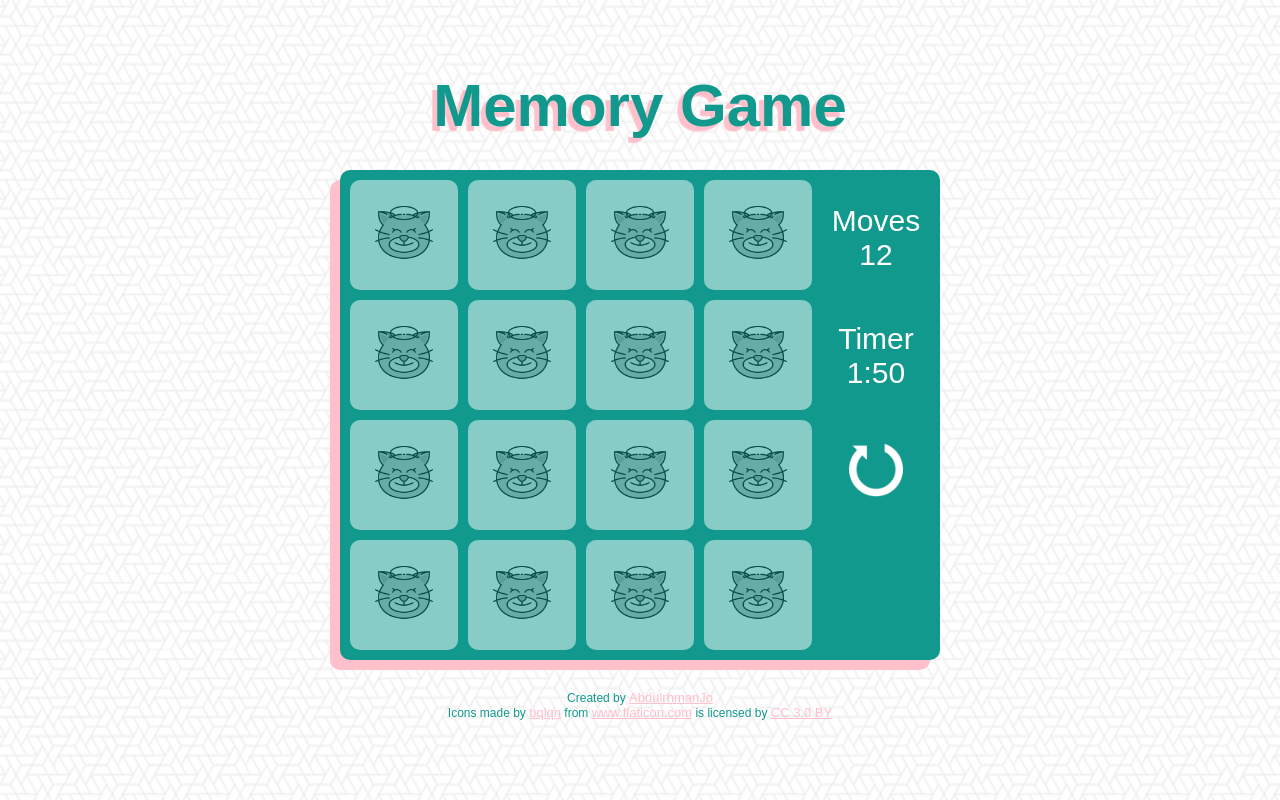
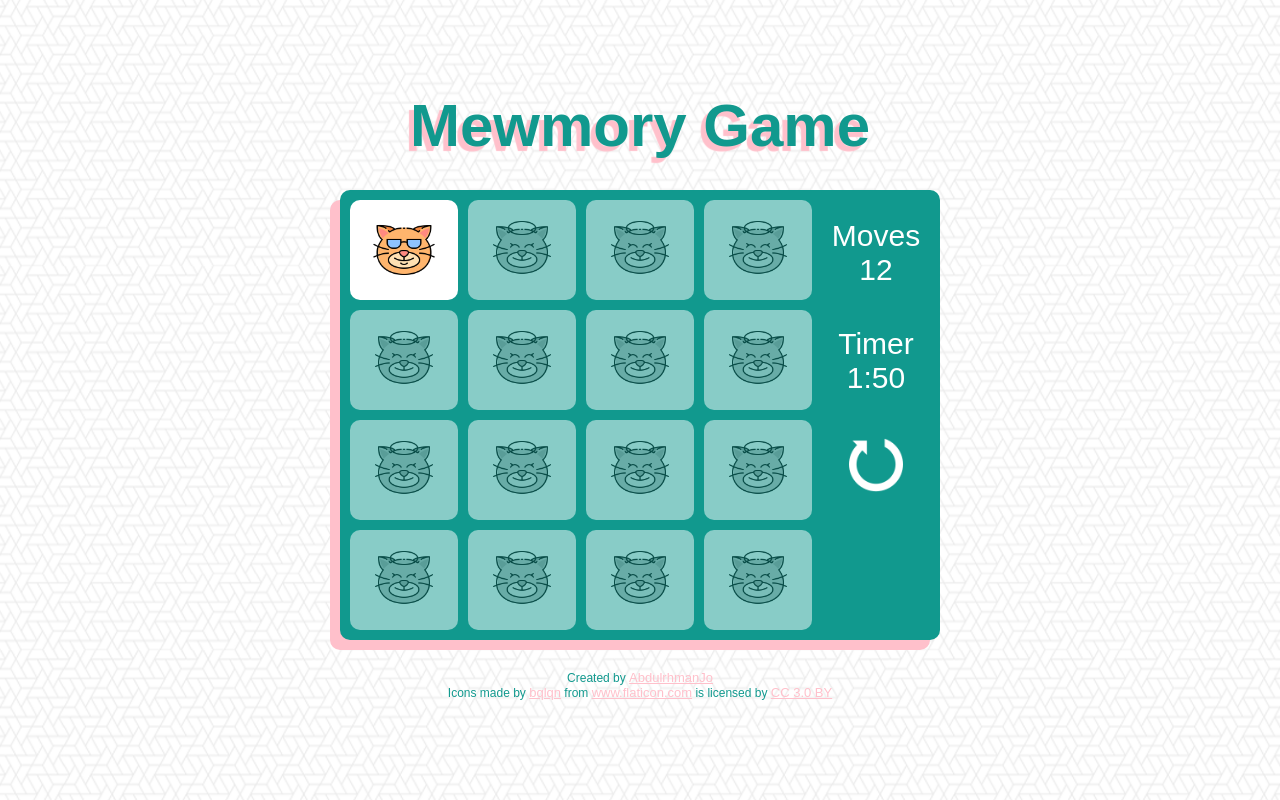
Before and after one commit to AbdulrhmanJo/Memory-Game, a website: page index.html in a window 1280 px wide. Both pictures are taken after a click on the element 404 px from the left and 234 px from the top of the page. Drawn offline with Linux system fonts and the light colour scheme; a web font is replaced by a local one.

Commit message:
add a shuffle method

```diff
--- a/index.html
+++ b/index.html
@@ -12,7 +12,7 @@
 
 <body>
 
-    <h1 class="heading-1">Memory Game</h1>
+    <h1 class="heading-1">Mewmory Game</h1>
 
     <div class="container">
         <div class="score">
--- a/js/app.js
+++ b/js/app.js
@@ -10,7 +10,7 @@
     },
 
     getAllcards: function() {
-      return cards;
+      return this.cards;
     },
 
     init: function() {
@@ -37,18 +37,39 @@
         }
         counter++;
       }
-      interface.render();
     },
-
-    // 3- add the card to UI
 
     getCards: function() {
       return data.cards;
     },
 
+    shuffleCards: function(cards) {
+      let currentIndex = cards.length,
+        tempValue,
+        randomIndex;
+
+      while (currentIndex !== 0) {
+        randomIndex = Math.floor(Math.random() * currentIndex);
+        currentIndex--;
+        tempValue = cards[currentIndex];
+        cards[currentIndex] = cards[randomIndex];
+        cards[randomIndex] = tempValue;
+      }
+    },
+
     init: function() {
       this.createCards();
-      //   interface.init();
+
+      document
+        .querySelector(".container")
+        .addEventListener("click", function(event) {
+          if (event.target.classList[0] === "card__face") {
+            event.target.parentElement.classList.add("open");
+          }
+        });
+      //shuffle the cards
+      this.shuffleCards(data.getAllcards());
+      interface.init();
       //   data.init();
     }
   };
@@ -56,32 +77,16 @@
   //------------interface MODEL-----------
 
   var interface = {
-    init: function() {},
-
-    render: function() {
+    init: function() {
       const container = document.querySelector(".container");
       const cards = controller.getCards();
       cards.forEach(card => {
         container.appendChild(card);
       });
-    }
+    },
+
+    render: function() {}
   };
 
   controller.init();
 })();
-
-const container = document.querySelector(".container");
-
-// for (let i = 0; i < 16; i++) {
-//   const el = document.createElement("div");
-//   el.classList.add("card");
-//   el.style.color = "black";
-//   el.style.backgroundColor = "white";
-//   el.style.backgroundImage = "url('img/025-cat.png')";
-//   container.appendChild(el);
-// }
-
-// // const score = document.createElement("div");
-// score.textContent = "score";
-// score.classList.add("score");
-// container.appendChild(score);
--- a/sass/main.scss
+++ b/sass/main.scss
@@ -75,7 +75,6 @@ body {
 }
 
 .card__container {
-  height: 11rem;
   font-size: 3rem;
 
   //   background-image: url(../img/025-cat.png);
@@ -85,13 +84,16 @@ body {
 
   transform-style: preserve-3d;
 
-  &:hover .card__face--front {
-    transform: rotateY(-180deg);
-  }
+}
 
-  &:hover .card__face--back {
-    transform: rotateY(0);
-  }
+.card__container.open{
+    .card__face--front {
+        transform: rotateY(-180deg);
+      }
+
+    .card__face--back {
+        transform: rotateY(0);
+      }
 }
 
 .card__face {
```
Also changed, not shown: css/style.css, 1 other file.
